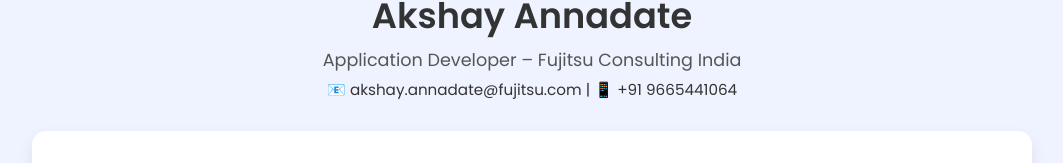
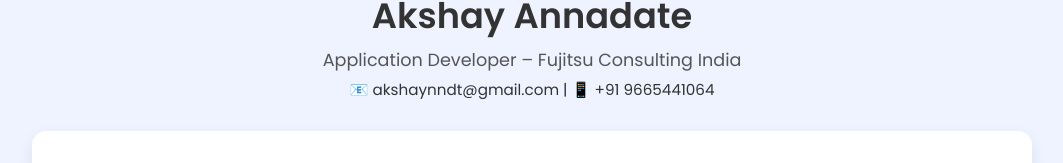
Before and after one commit to akshaynndt/profile, a plain HTML site: page index.html in a window 1280 px wide. Shown: the part 166-329 px from the top of the page, without its empty margins (108-1171 px from the left). Drawn offline with Linux system fonts and the light colour scheme.

Commit message:
Update index.html

```diff
--- a/index.html
+++ b/index.html
@@ -15,7 +15,7 @@
             <div class="avatar"></div>
             <h1>Akshay Annadate</h1>
             <p class="role">Application Developer – Fujitsu Consulting India</p>
-            <p class="contact">📧 akshay.annadate@fujitsu.com | 📱 +91 9665441064</p>
+            <p class="contact">📧 akshaynndt@gmail.com | 📱 +91 9665441064</p>
         </header>
 
         <!-- SUMMARY -->
```
